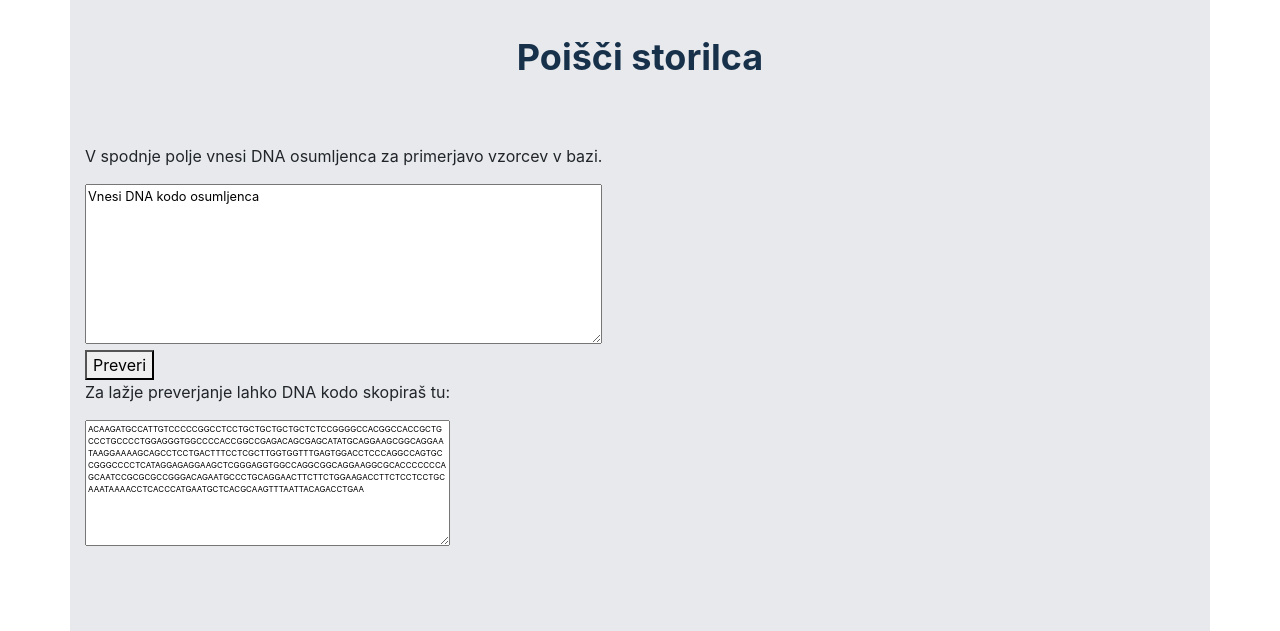
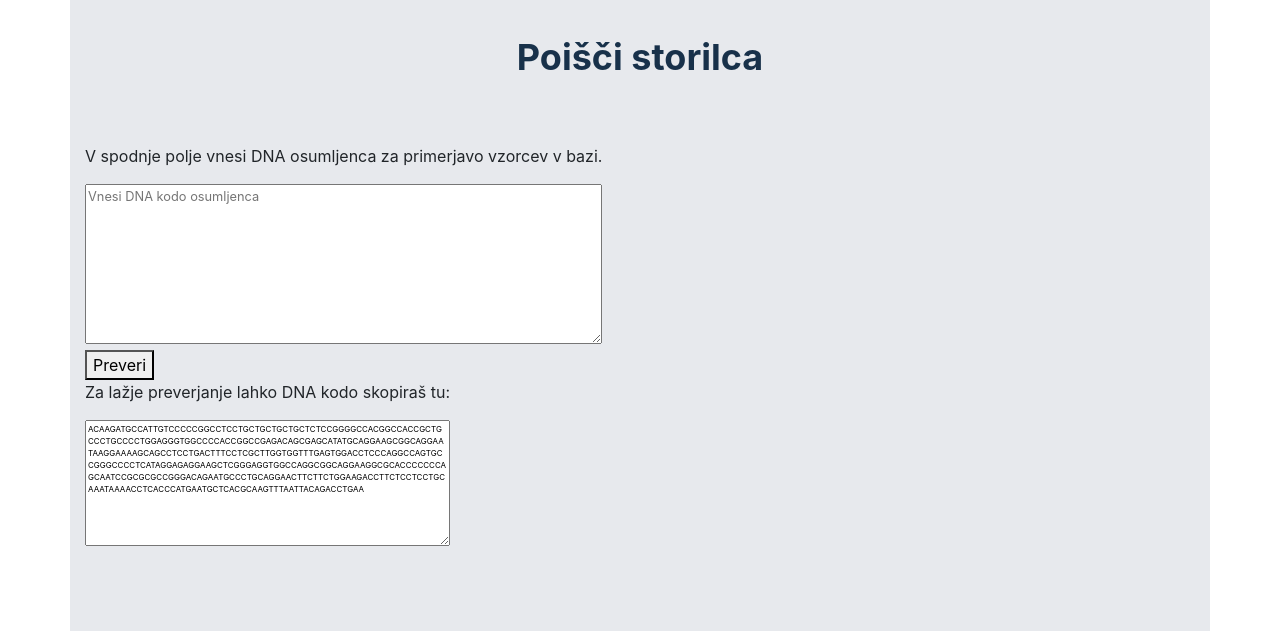
Before and after one commit to juref/lekcaija18, a Python web app: template Forenzicna_applikacija/templates/index.html in a window 1280 px wide. Shown: the top 631 px of the page. Run offline with Jinja, Linux system fonts and the light colour scheme; the template is opened without the code that fills it, so the values that code supplies are empty; some libraries are stand-ins or nearby versions.

Commit message:
minor corrections

```diff
--- a/Forenzicna_applikacija/templates/base.html
+++ b/Forenzicna_applikacija/templates/base.html
@@ -21,4 +21,11 @@
             {% block specifika %}{% endblock specifika %}
 
         </div>
+    <script type="text/javascript">
+        $("#p1").click(function(){
+        $(this).select();
+        document.execCommand('copy');
+        });
+
+    </script>
     </body>
--- a/Forenzicna_applikacija/templates/index.html
+++ b/Forenzicna_applikacija/templates/index.html
@@ -15,7 +15,7 @@
                         <div class="">
                             <p>V spodnje polje vnesi DNA osumljenca za primerjavo vzorcev v bazi.</p>
                             <form method="post">
-                                <textarea id="dna" name="dna" rows="8" style="font-size: 0.8em; width: 100%">Vnesi DNA kodo osumljenca</textarea>
+                                <textarea id="dna" name="dna" rows="8" style="font-size: 0.8em; width: 100%" placeholder="Vnesi DNA kodo osumljenca"></textarea>
 
                                 <!--<input type="text" placeholder="Vnesi DNA kodo" id="dna" name="dna" />-->
                                 <button type="submit">Preveri</button>
```
